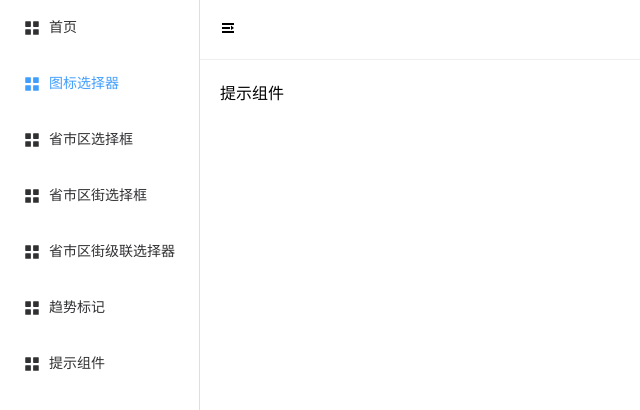
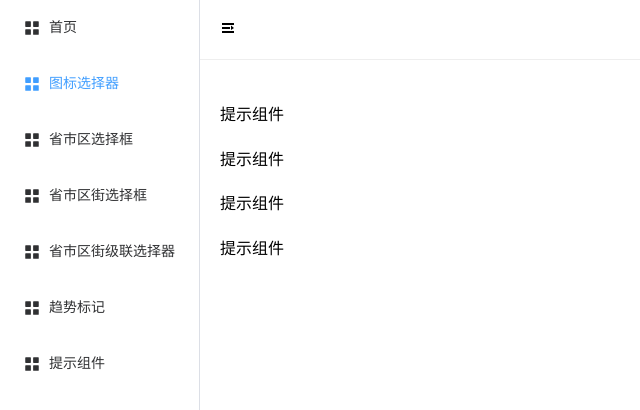
Before and after one commit to jersonwei/vue3-component-extract, a Vue app: page /notification in a window 1280 px wide. Shown: the top 410 px of the page, without its empty margins (0-640 px from the left). Built offline with nearby package versions, Linux system fonts and the light colour scheme.

Commit message:
✨ feat(notification): 完成组件间相关数据的定义和传递

```diff
--- a/src/views/notification/index.vue
+++ b/src/views/notification/index.vue
@@ -2,9 +2,19 @@
 
 </script>
 <template>
-  <div>
-    <notification></notification>
+  <div class="notBox">
+    <notification :value="50"></notification>
+    <notification :value="60" :max="30"></notification>
+    <notification :value="100" :max="99" isDot></notification>
+    <notification :value="100" :max="99" :icon="'ChatDotRound'"></notification>
   </div>
 </template>
 <style lang='scss' scoped>
+.notBox {
+  display: flex;
+  height: 200px;
+  flex-direction: column;
+  justify-content: space-evenly;
+  align-items: start;
+}
 </style>
```
